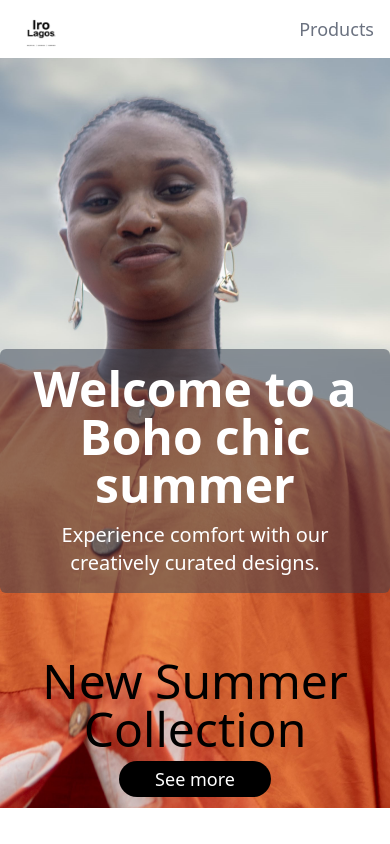
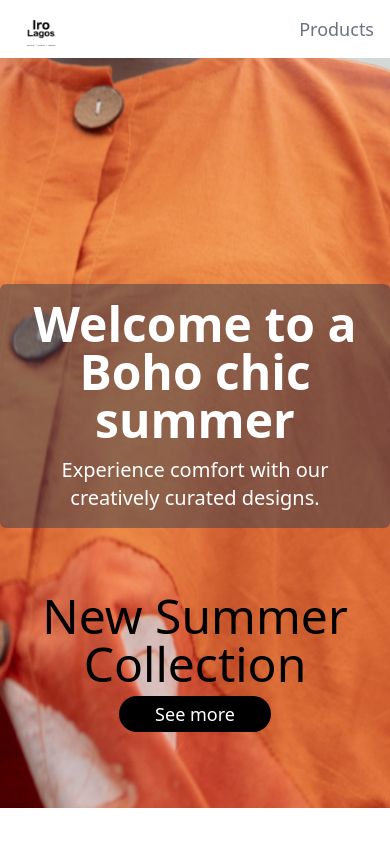
Before and after one commit to Eyohen/iroSummer, a React (Vite) app: page / in a window 390 px wide. Shown: the top 844 px of the page. Built offline with nearby package versions, Linux system fonts and the light colour scheme.

Commit message:
new hero

```diff
--- a/src/pages/Home2.jsx
+++ b/src/pages/Home2.jsx
@@ -1,7 +1,7 @@
 import React from 'react'
 import Navbar from '../components/Navbar'
 
-import heroimage2 from '../assets/heroimage2.jpg'
+import newhero from '../assets/newhero.jpg'
 import { MdHeight } from 'react-icons/md';
 import { Link } from 'react-router-dom';
 import Footer from '../components/Footer';
@@ -16,7 +16,7 @@ const backgroundImageStyle = {
     width: '100%',
     // height: '100vh',
     height: '750px',
-    backgroundImage: `url(${heroimage2})`, // Replace with your image path
+    backgroundImage: `url(${newhero})`, // Replace with your image path
     backgroundSize: 'cover',
     backgroundPosition: 'center',
     display: 'flex',
@@ -50,7 +50,7 @@ const Home2 = () => {
         <div className="flex flex-col md:flex-row md:gap-x-[200px] gap-y-[100px] items-center justify-center md:items-start">
         <div className="text-center md:text-left">
 
-      <div className='md:pt-0 bg-gray-700 bg-opacity-50 md:mt-0 mt-[280px] px-4 rounded-md py-4'>
+      <div className='md:pt-0 bg-gray-700 bg-opacity-50 md:mt-0 mt-[150px] px-4 rounded-md py-4'>
         <p className='text-5xl font-bold text-white '>Welcome to a Boho chic summer</p>
         <p className='mt-3 text-xl text-white text-center'>Experience comfort with our creatively curated designs. </p>
         </div>
```
Also changed, not shown: src/assets/newhero.jpg (added).
